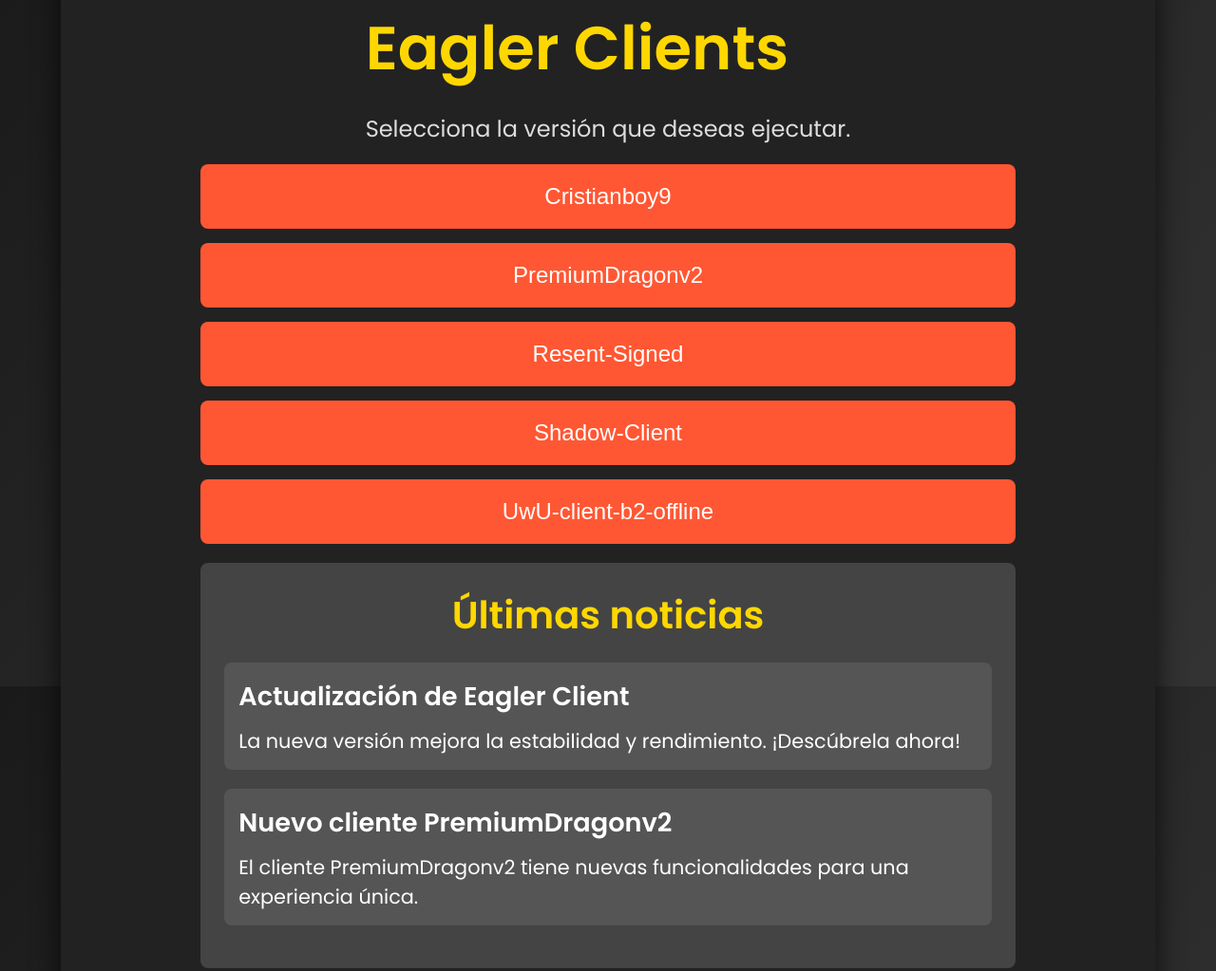
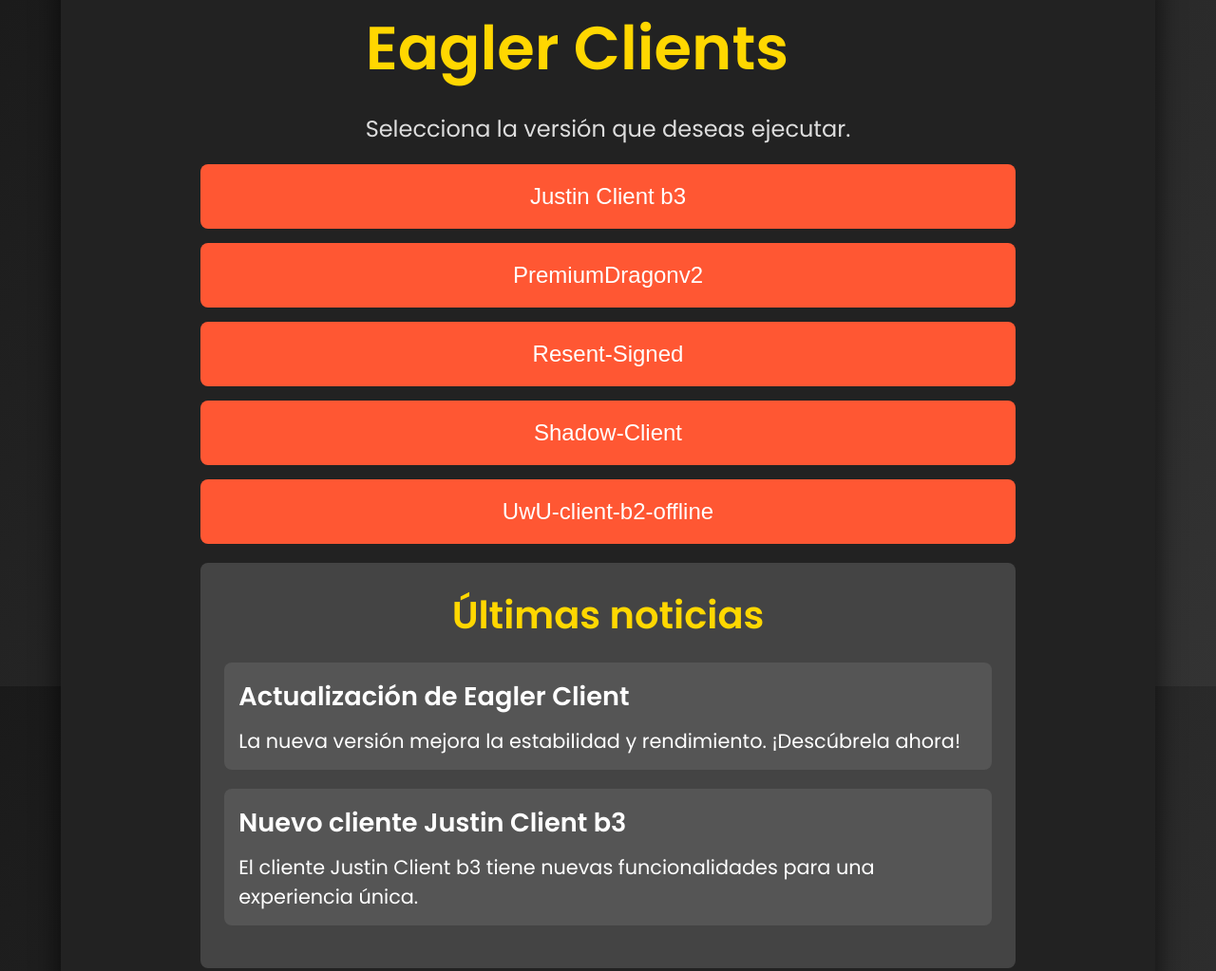
Before and after one commit to Cristianboy9/EaglerClients.github.io, a plain HTML site: page index.html in a window 1280 px wide. Shown: the part 77-1100 px from the top of the page at 95% size. Drawn offline with Linux system fonts and the light colour scheme.

Commit message:
Update index.html

```diff
--- a/index.html
+++ b/index.html
@@ -18,7 +18,7 @@
 
         <!-- Botones para elegir versiones -->
         <div class="buttons-container">
-            <button class="version-button" onclick="openClient('cristianboy9.html')">Cristianboy9</button>
+            <button class="version-button" onclick="openClient('justin-client-b3.html')">Justin Client b3</button>
             <button class="version-button" onclick="openClient('premiumdragonv2.html')">PremiumDragonv2</button>
             <button class="version-button" onclick="openClient('resent-signed.html')">Resent-Signed</button>
             <button class="version-button" onclick="openClient('shadow-client.html')">Shadow-Client</button>
@@ -33,8 +33,8 @@
                 <p>La nueva versión mejora la estabilidad y rendimiento. ¡Descúbrela ahora!</p>
             </div>
             <div class="news-item">
-                <h3>Nuevo cliente PremiumDragonv2</h3>
-                <p>El cliente PremiumDragonv2 tiene nuevas funcionalidades para una experiencia única.</p>
+                <h3>Nuevo cliente Justin Client b3</h3>
+                <p>El cliente Justin Client b3 tiene nuevas funcionalidades para una experiencia única.</p>
             </div>
         </section>
 
```
